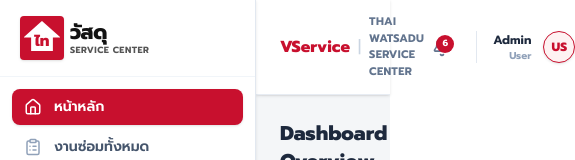
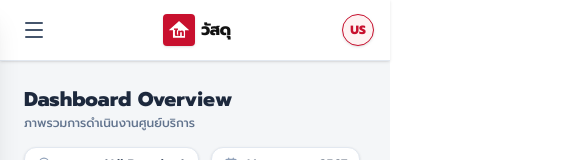
Before and after one commit to isarachootip/vservice, a Next.js app: page /dashboard in a window 390 px wide. Shown: the top 160 px of the page, 575 px wide, since content can reach past the window. Built offline with nearby package versions, Linux system fonts and the light colour scheme; no server answers; the database is empty; sample sign-in values are in the browser's storage.

Commit message:
style: implement fully responsive sidebar and header for mobile and tablet views

```diff
--- a/src/components/appshell.tsx
+++ b/src/components/appshell.tsx
@@ -17,7 +17,9 @@ import {
   Settings,
   LogOut,
   HelpCircle,
-  ChevronDown
+  ChevronDown,
+  Menu,
+  X
 } from "lucide-react";
 
 type UserData = {
@@ -35,6 +37,11 @@ export default function AppShell({ children }: { children: ReactNode }) {
   const [user, setUser] = useState<UserData | null>(null);
   const [activeAnnouncements, setActiveAnnouncements] = useState<any[]>([]);
   const [closedAnnouncements, setClosedAnnouncements] = useState<Record<number, boolean>>({});
+  const [mobileOpen, setMobileOpen] = useState(false);
+
+  useEffect(() => {
+    setMobileOpen(false);
+  }, [pathname]);
 
   // Exclude login and base customer-facing views from the staff sidebar layout
   const isAuthPage = pathname === "/login" || pathname === "/";
@@ -126,12 +133,47 @@ export default function AppShell({ children }: { children: ReactNode }) {
   }
 
   return (
-    <div className="flex min-h-screen bg-[#f4f6f8]">
+    <div className="flex min-h-screen bg-[#f4f6f8] flex-col lg:flex-row">
+      {/* Mobile Top Bar */}
+      <div className="lg:hidden flex items-center justify-between px-4 py-3 bg-white border-b border-slate-200 sticky top-0 z-30 shadow-sm w-full">
+        <button
+          onClick={() => setMobileOpen(true)}
+          className="p-1.5 rounded-lg hover:bg-slate-100 text-slate-600 transition"
+          title="Open menu"
+        >
+          <Menu className="w-6 h-6" />
+        </button>
+        <div className="flex items-center gap-1.5 select-none">
+          <div className="w-8 h-8 bg-[#c8102e] rounded flex flex-col items-center justify-center p-0.5 relative shrink-0 shadow-sm">
+            <svg viewBox="0 0 24 24" className="w-5 h-5 fill-none stroke-white stroke-[2.5] absolute inset-0 m-auto" style={{ top: '-1px' }}>
+              <polygon points="12,3 3,11 6,11 6,20 18,20 18,11 21,11" fill="white" stroke="white" />
+            </svg>
+            <span className="text-[#c8102e] font-extrabold text-[10px] z-10 select-none relative" style={{ top: '2px' }}>ไท</span>
+          </div>
+          <span className="text-[#121212] font-black text-base tracking-tight leading-none">วัสดุ</span>
+        </div>
+        <div className="w-8 h-8 rounded-full bg-red-50 text-[#c8102e] border border-red-150 font-extrabold text-xs flex items-center justify-center shadow-sm">
+          {userInitials}
+        </div>
+      </div>
+
+      {/* Backdrop for Mobile Drawer */}
+      {mobileOpen && (
+        <div
+          onClick={() => setMobileOpen(false)}
+          className="fixed inset-0 bg-slate-900/50 z-40 lg:hidden backdrop-blur-xs transition-opacity duration-300"
+        />
+      )}
+
       {/* Red/White themed sidebar */}
-      <aside className="w-64 bg-white border-r border-slate-200 text-slate-700 flex flex-col justify-between shrink-0 sticky top-0 h-screen z-20 shadow-sm">
+      <aside className={`
+        fixed inset-y-0 left-0 w-64 bg-white border-r border-slate-200 text-slate-700 flex flex-col justify-between shrink-0 z-50 shadow-xl lg:shadow-sm
+        transition-transform duration-300 transform lg:translate-x-0 lg:static lg:h-screen lg:z-20
+        ${mobileOpen ? "translate-x-0" : "-translate-x-full"}
+      `}>
         <div className="flex flex-col h-full overflow-y-auto scrollbar-hide">
           {/* Sidebar Top Header Logo (Thai Watsadu Brand Replica) */}
-          <div className="flex items-center gap-2 px-5 py-4 border-b border-slate-100 bg-white">
+          <div className="flex items-center justify-between px-5 py-4 border-b border-slate-100 bg-white">
             <div className="flex items-center gap-1.5">
               {/* Red House Box */}
               <div className="w-11 h-11 bg-[#c8102e] rounded flex flex-col items-center justify-center p-0.5 relative shrink-0 shadow-sm">
@@ -147,6 +189,15 @@ export default function AppShell({ children }: { children: ReactNode }) {
                 <span className="text-[#555] text-[9px] font-bold tracking-wider leading-none mt-1">SERVICE CENTER</span>
               </div>
             </div>
+
+            {/* Close Button on Mobile Drawer */}
+            <button
+              onClick={() => setMobileOpen(false)}
+              className="lg:hidden p-1.5 rounded-lg hover:bg-slate-100 text-slate-400 hover:text-slate-600 transition"
+              title="Close menu"
+            >
+              <X className="w-5 h-5" />
+            </button>
           </div>
 
           <div className="p-3">
@@ -320,7 +371,7 @@ export default function AppShell({ children }: { children: ReactNode }) {
 
       {/* Right Content Area */}
       <div className="flex-1 flex flex-col min-w-0">
-        <header className="sticky top-0 bg-white border-b border-slate-200/80 px-6 py-3.5 flex items-center justify-between z-10 shadow-sm">
+        <header className="hidden lg:flex sticky top-0 bg-white border-b border-slate-200/80 px-6 py-3.5 items-center justify-between z-10 shadow-sm">
           <div className="flex items-center gap-3">
             <h2 className="text-base font-bold text-slate-800 flex items-center gap-2">
               <span className="text-[#c8102e] font-black">VService</span>
```
